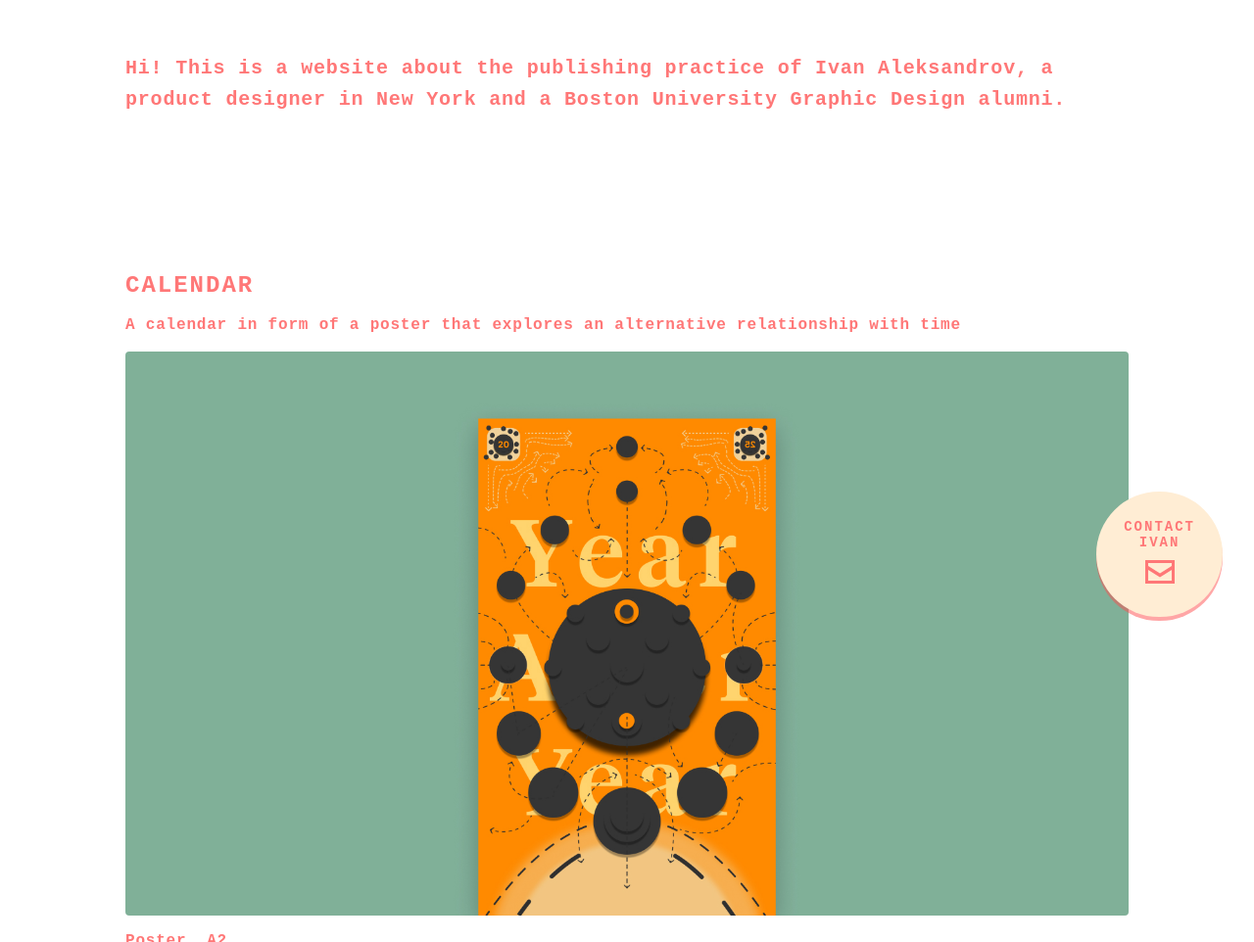
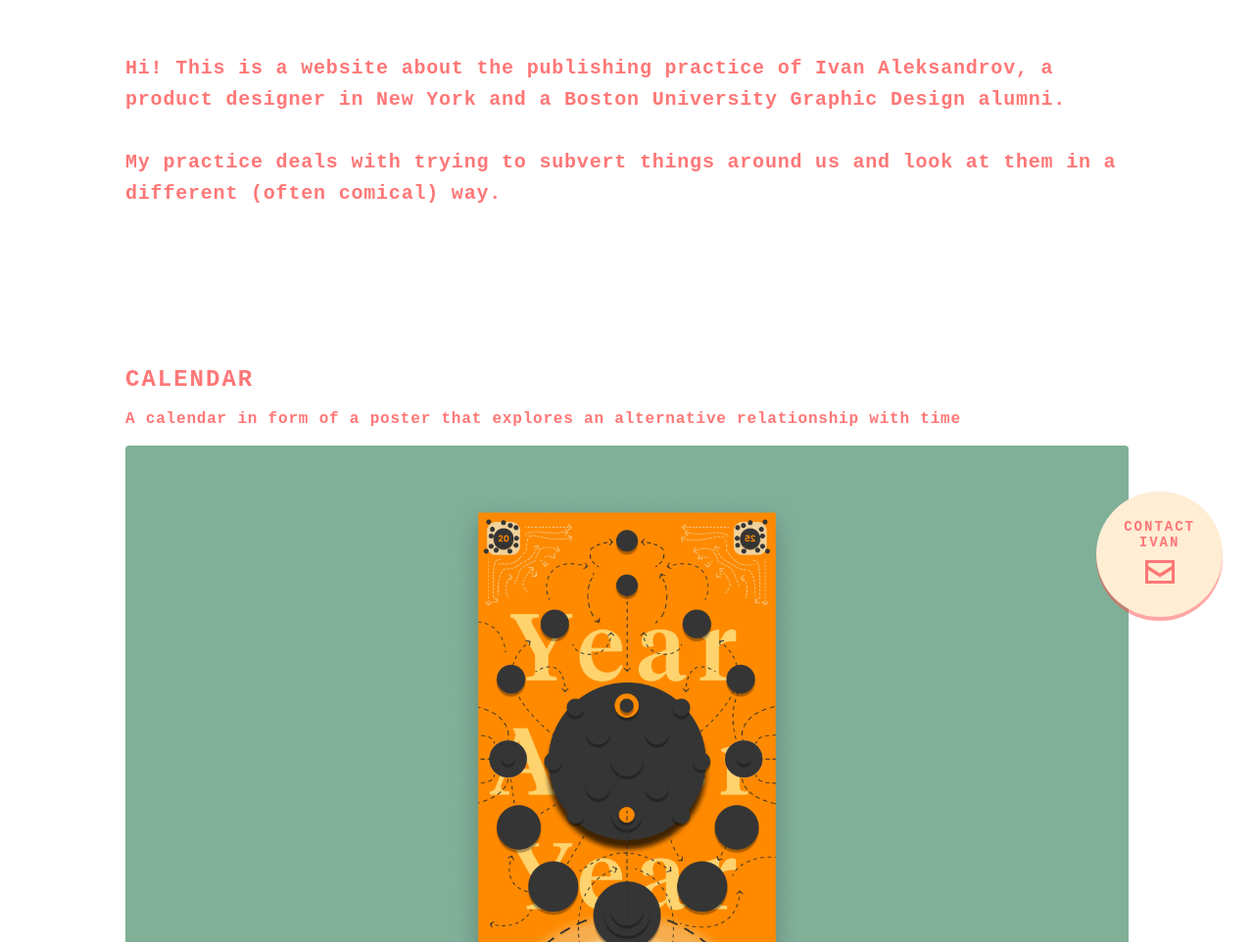
Before and after one commit to ivannnavi/publishing-practice, a plain HTML site: page index.html in a window 1280 px wide. Shown: the part 138-1100 px from the top of the page at 98% size. Drawn offline with Linux system fonts and the light colour scheme.

Commit message:
Update intro paragraph with additional description of design practice

```diff
--- a/index.html
+++ b/index.html
@@ -15,7 +15,9 @@
         <p class="intro">
 
             Hi! This is a website about the publishing practice of Ivan Aleksandrov, a product designer in New York and
-            a Boston University Graphic Design alumni.
+            a Boston University Graphic Design alumni.<br /><br>
+            My practice deals with trying to subvert things around us and look at them in a different (often comical)
+            way.
         </p>
 
         <div class="cards">
```
